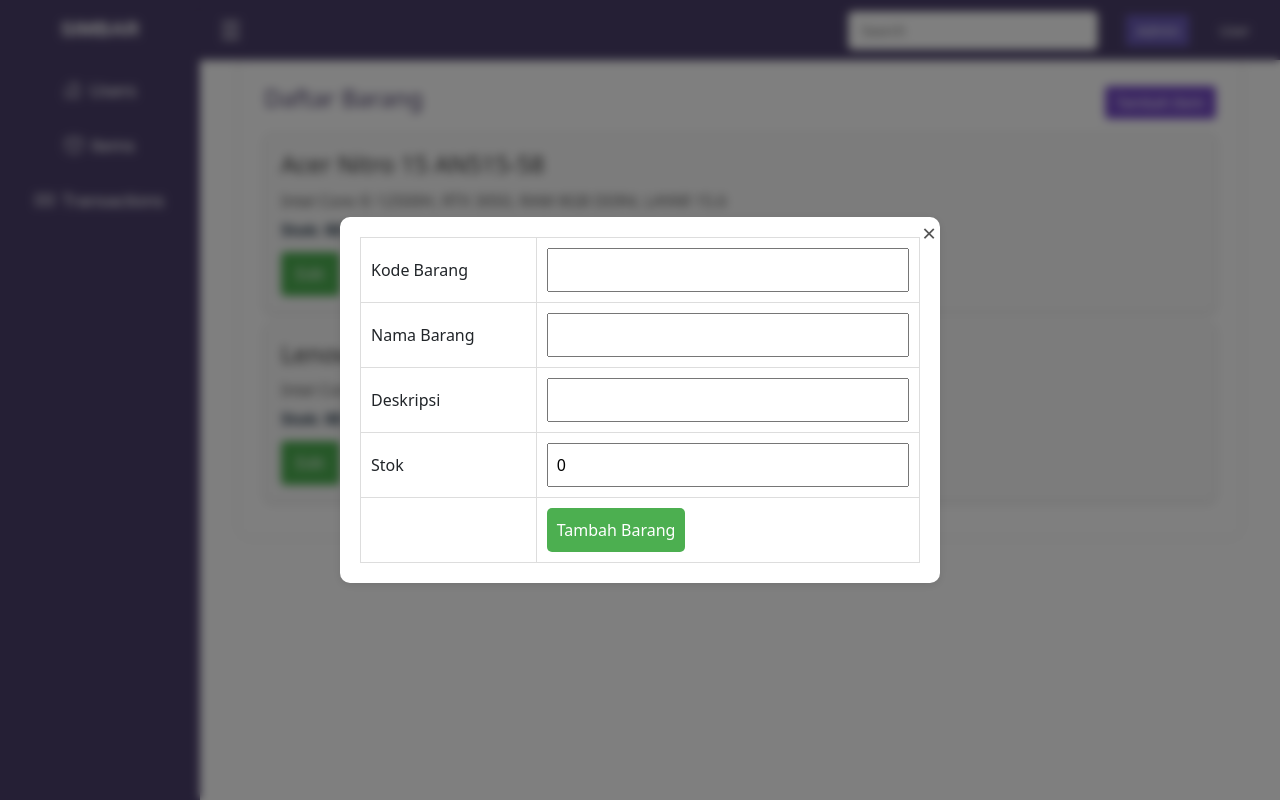
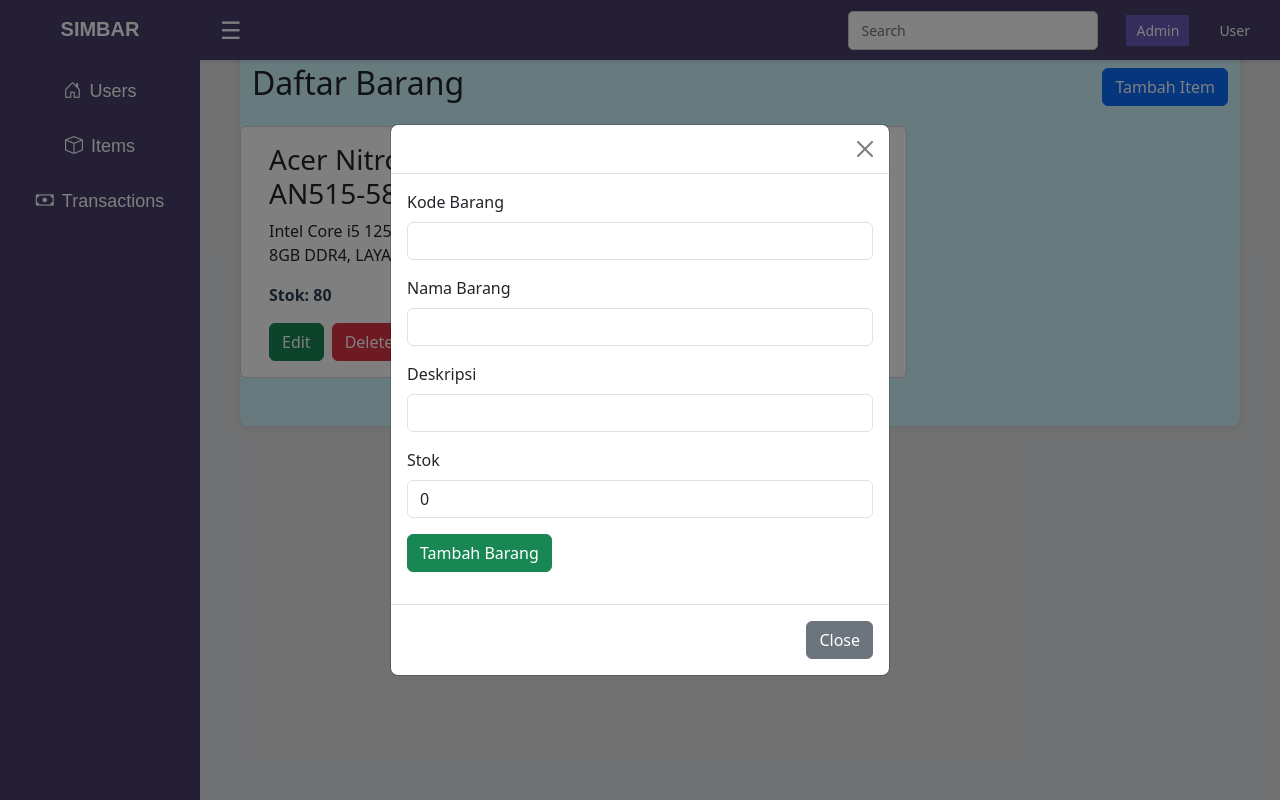
Before and after one commit to azulfikri/inventory-management-frontend, a Vue app: page / in a window 1280 px wide. Both pictures are taken after a click on the button "Tambah Item". Built offline with nearby package versions, Linux system fonts and the light colour scheme.

Commit message:
update item admin, modal, views file, and app.vue with bootstrap component

```diff
--- a/src/App.vue
+++ b/src/App.vue
@@ -12,7 +12,10 @@
         :isSidebarVisible="isSidebarVisible"
         @showComponent="navigateTo"
       />
-      <div class="main-content" :class="{ expanded: isSidebarVisible }">
+      <div
+        class="main-content bg-secondary-subtle"
+        :class="{ expanded: isSidebarVisible }"
+      >
         <component
           :is="currentView"
           :currentComponent="currentComponent"
@@ -128,16 +131,9 @@ export default {
 
 <style scoped>
 #app {
-  /* font-family: Arial, Helvetica, sans-serif; */
-
-  /* display: flex; */
-
-  /* font: 1em sans-serif; */
   display: flex;
   flex-direction: column;
   height: 100vh;
-
-  /* margin-top: 60px; */
 }
 .app-content {
   display: flex;
--- a/src/components/Modal.vue
+++ b/src/components/Modal.vue
@@ -1,18 +1,37 @@
 <template>
-  <div v-if="visible" class="modal-overlay">
-    <div class="modal-content">
-      <button class="close-button" @click="$emit('close')">&times;</button>
-
-      <slot></slot>
+  <div
+    class="modal fade"
+    :class="{ show: visible }"
+    tabindex="-1"
+    style="display: block"
+    aria-modal="true"
+    role="dialog"
+    v-if="visible"
+  >
+    <div class="modal-dialog modal-dialog-centered">
+      <div class="modal-content">
+        <div class="modal-header">
+          <button
+            type="button"
+            class="btn-close"
+            @click="$emit('close')"
+            aria-label="Close"
+          ></button>
+        </div>
+        <div class="modal-body">
+          <slot></slot>
+        </div>
+        <div class="modal-footer">
+          <button
+            type="button"
+            class="btn btn-secondary"
+            @click="$emit('close')"
+          >
+            Close
+          </button>
+        </div>
+      </div>
     </div>
-    <!-- <Modal :visible="showForm" @close="cancelEditForm">
-      <ItemForm
-        :item="selectedItem"
-        :isEdit="isEdit"
-        @submit="handleSubmit"
-        @cancel="cancelEditForm"
-      />
-    </Modal> -->
   </div>
 </template>
 <script>
@@ -27,86 +46,11 @@ export default {
 };
 </script>
 <style scoped>
-.modal-overlay {
-  position: fixed;
-
-  top: 0;
-
-  left: 0;
-
-  width: 100%;
-
-  height: 100%;
-
+.modal {
+  display: none;
   background: rgba(0, 0, 0, 0.5);
-
-  backdrop-filter: blur(5px);
-
-  display: flex;
-
-  align-items: center;
-
-  justify-content: center;
-
-  z-index: 1000;
 }
-
-.modal-content {
-  background: white;
-
-  padding: 20px;
-
-  border-radius: 10px;
-
-  position: relative;
-
-  width: 80%;
-
-  max-width: 600px;
-
-  box-shadow: 0 2px 10px rgba(0, 0, 0, 0.1);
-
-  animation: fade-in 0.3s ease-out;
-}
-
-@keyframes fade-in {
-  from {
-    opacity: 0;
-
-    transform: scale(0.95);
-  }
-
-  to {
-    opacity: 1;
-
-    transform: scale(1);
-  }
-}
-
-.close-button {
-  position: absolute;
-
-  top: -3px;
-
-  right: -2px;
-
-  background: none;
-
-  border: none;
-
-  font-size: 24px;
-
-  cursor: pointer;
-
-  color: #555;
-
-  transition: color 0.3s ease;
-}
-
-.close-button:hover {
-  color: white;
-  border: 1px red solid;
-  background-color: red;
-  border-radius: 5px;
+.modal .show {
+  display: block;
 }
 </style>
--- a/src/components/admin/item/ItemCard.vue
+++ b/src/components/admin/item/ItemCard.vue
@@ -1,5 +1,6 @@
 <template>
-  <div class="item-card">
+  <div class="item-card card mb-3">
+    <div class="card-body">
       <ItemCard
         v-for="item in items"
         :key="item.kode"
@@ -7,18 +8,24 @@
         @edit-item="editItem"
         @delete-item="deleteItem"
       />
-    <h3>{{ item.nama }}</h3>
+      <h3 class="card-title">{{ item.nama }}</h3>
 
-    <p>{{ item.deskripsi }}</p>
+      <p claas="card-text">{{ item.deskripsi }}</p>
 
-    <p class="stock">Stok: {{ item.stok }}</p>
+      <p class="card-text stock">Stok: {{ item.stok }}</p>
 
-    <div class="buttons">
-      <button @click="$emit('edit-item', item)" class="edit">Edit</button>
+      <div class="buttons d-flex gap-2 mt-3">
+        <button @click="$emit('edit-item', item)" class="btn btn-success edit">
+          Edit
+        </button>
 
-      <button @click="$emit('delete-item', item.kode)" class="delete">
+        <button
+          @click="$emit('delete-item', item.kode)"
+          class="btn btn-danger delete"
+        >
           Delete
         </button>
+      </div>
     </div>
   </div>
 </template>
@@ -37,24 +44,18 @@ export default {
 </script>
 <style scoped>
 .item-card {
-  border: 1px solid #ddd;
-  padding: 16px;
-  margin-bottom: 10px;
-  border-radius: 8px;
-  background-color: #f9f9f9;
-  box-shadow: 0 2px 4px rgba(0, 0, 0, 0.1);
   transition: transform 0.2s, box-shadow 0.2s;
 }
 .item-card:hover {
   transform: translateY(-5px);
   box-shadow: 0 4px 8px rgba(0, 0, 0, 0.2);
 }
-.item-card h3 {
+.item-card .card-tittle {
   margin: 0 0 10px;
   font-size: 1.5em;
   color: #333;
 }
-.item-card p {
+.item-card .card-text {
   margin: 5px 0;
   color: #555;
 }
@@ -62,33 +63,7 @@ export default {
   font-weight: bold;
   color: #2c3e50;
 }
-.item-card .buttons {
-  display: flex;
-  gap: 10px;
-  margin-top: 10px;
-}
-.item-card button {
-  padding: 10px 15px;
-  border: none;
-  border-radius: 4px;
-  cursor: pointer;
-  transition: background-color 0.2s;
-}
-.item-card button:hover {
-  background-color: #ddd;
-}
-.item-card button.edit {
-  background-color: #4caf50;
-  color: white;
-}
-.item-card button.edit:hover {
-  background-color: #0a480e;
-}
-.item-card button.delete {
-  background-color: #e74c3c;
-  color: white;
-}
-.item-card button.delete:hover {
-  background-color: #841f14;
+.item-card .buttons .btn {
+  transition: background-color 0.2s, border-color 0.2s;
 }
 </style>
--- a/src/components/admin/item/ItemForm.vue
+++ b/src/components/admin/item/ItemForm.vue
@@ -1,57 +1,50 @@
 <template>
   <div>
-    <form @submit.prevent="submitForm">
-      <table>
-        <tbody>
-          <tr>
-            <td>Kode Barang</td>
-            <td>
+    <form @submit.prevent="submitForm" class="mb-3">
+      <div class="mb-3">
+        <label for="kode" class="form-label">Kode Barang</label>
         <input
-                type="text"
+          type="number"
           v-model="form.kode"
           id="kode"
+          class="form-control"
           :disabled="isEdit"
           required
         />
-            </td>
-          </tr>
-
-          <tr>
-            <td>Nama Barang</td>
-            <td>
-              <input type="text" v-model="form.nama" id="nama" required />
-            </td>
-          </tr>
-
-          <tr>
-            <td>Deskripsi</td>
-            <td>
+      </div>
+      <div class="mb-3">
+        <label for="nama" class="form-label">Nama Barang</label>
+        <input
+          type="text"
+          v-model="form.nama"
+          id="nama"
+          class="form-control"
+          required
+        />
+      </div>
+      <div class="mb-3">
+        <label for="deskripsi" class="form-label">Deskripsi</label>
         <input
           type="text"
           v-model="form.deskripsi"
           id="deskripsi"
+          class="form-control"
           required
         />
-            </td>
-          </tr>
-
-          <tr>
-            <td>Stok</td>
-            <td>
-              <input type="number" v-model="form.stok" id="stok" required />
-            </td>
-          </tr>
-
-          <tr>
-            <td></td>
-            <td>
-              <button type="submit">
+      </div>
+      <div class="mb-3">
+        <label for="stok" class="form-label">Stok</label>
+        <input
+          type="number"
+          v-model="form.stok"
+          id="stok"
+          class="form-control"
+          required
+        />
+      </div>
+      <button type="submit" class="btn btn-success">
         {{ isEdit ? "Simpan Perubahan" : "Tambah Barang" }}
       </button>
-            </td>
-          </tr>
-        </tbody>
-      </table>
     </form>
   </div>
 </template>
@@ -113,35 +106,4 @@ export default {
   emits: ["submit"],
 };
 </script>
-<style scoped>
-/* Gaya untuk tabel */
-table {
-  width: 100%;
-  border-collapse: collapse;
-}
-/* Gaya untuk sel tabel */
-td {
-  padding: 10px;
-  border: 1px solid #ddd;
-}
-/* Gaya untuk input teks dan number */
-input[type="text"],
-input[type="number"] {
-  width: 100%;
-  padding: 8px;
-  box-sizing: border-box;
-}
-/* Gaya untuk tombol submit */
-button[type="submit"] {
-  background-color: #4caf50;
-  color: white;
-  padding: 10px;
-  border: none;
-  border-radius: 5px;
-  cursor: pointer;
-}
-/* Gaya untuk tombol submit saat di-hover */
-button[type="submit"]:hover {
-  background-color: #0a480e;
-}
-</style>
+<style scoped></style>
--- a/src/components/admin/item/ItemList.vue
+++ b/src/components/admin/item/ItemList.vue
@@ -1,17 +1,18 @@
 <template>
-  <div class="item-list">
-    <div class="header">
+  <div class="item-list container py-4 bg-info-subtle">
+    <div class="header d-flex justify-content-between align-items-center mb-3">
       <h2>Daftar Barang</h2>
 
-      <button class="add-btn" @click="showAddForm">Tambah Item</button>
+      <button class="btn btn-primary" @click="showAddForm">Tambah Item</button>
     </div>
-    <div class="item-cards">
+    <div class="item-cards row">
       <ItemCard
         v-for="item in items"
         :key="item.kode"
         :item="item"
         @edit-item="editItem"
         @delete-item="deleteItem"
+        class="col-md-6 col-lg-4 mb-4"
       />
     </div>
     <Modal :visible="showForm" @close="cancelEditForm">
@@ -98,36 +99,12 @@ export default {
 </script>
 <style scoped>
 .item-list {
-  padding: 24px;
   background-color: #fff;
   border-radius: 8px;
   box-shadow: 0 0 10px rgba(0, 0, 0, 0.1);
-  margin: 20px 0;
 }
-.header {
-  display: flex;
-  justify-content: space-between;
-  align-items: center;
-  margin-bottom: 12px;
-}
-h2 {
+header h2 {
   color: #4b3f6b;
   font-size: 24px;
 }
-.add-btn {
-  background-color: #754bc5;
-  color: white;
-  padding: 6px 12px;
-  border: none;
-  cursor: pointer;
-  border-radius: 4px;
-  font-size: 14px;
-}
-.add-btn:hover {
-  background-color: #5a37a0;
-}
-.item-cards {
-  display: flex;
-  flex-direction: column;
-}
 </style>
--- a/src/views/AdminView.vue
+++ b/src/views/AdminView.vue
@@ -1,6 +1,6 @@
 <template>
   <div class="admin-view">
-    <div class="scrollable-content">
+    <div class="scrollable-content bg-secondary-subtle">
       <ItemList
         v-if="currentComponent === 'items'"
         @edit-item="showEditForm"
--- a/src/views/UserView.vue
+++ b/src/views/UserView.vue
@@ -1,6 +1,6 @@
 <template>
   <div class="user-view">
-    <div class="scrollable-content">
+    <div class="scrollable-content bg-secondary-subtle">
       <div v-if="currentComponent === 'items'">
         <ItemList />
       </div>
```
Lines whose indentation alone changed are shown as unchanged.
